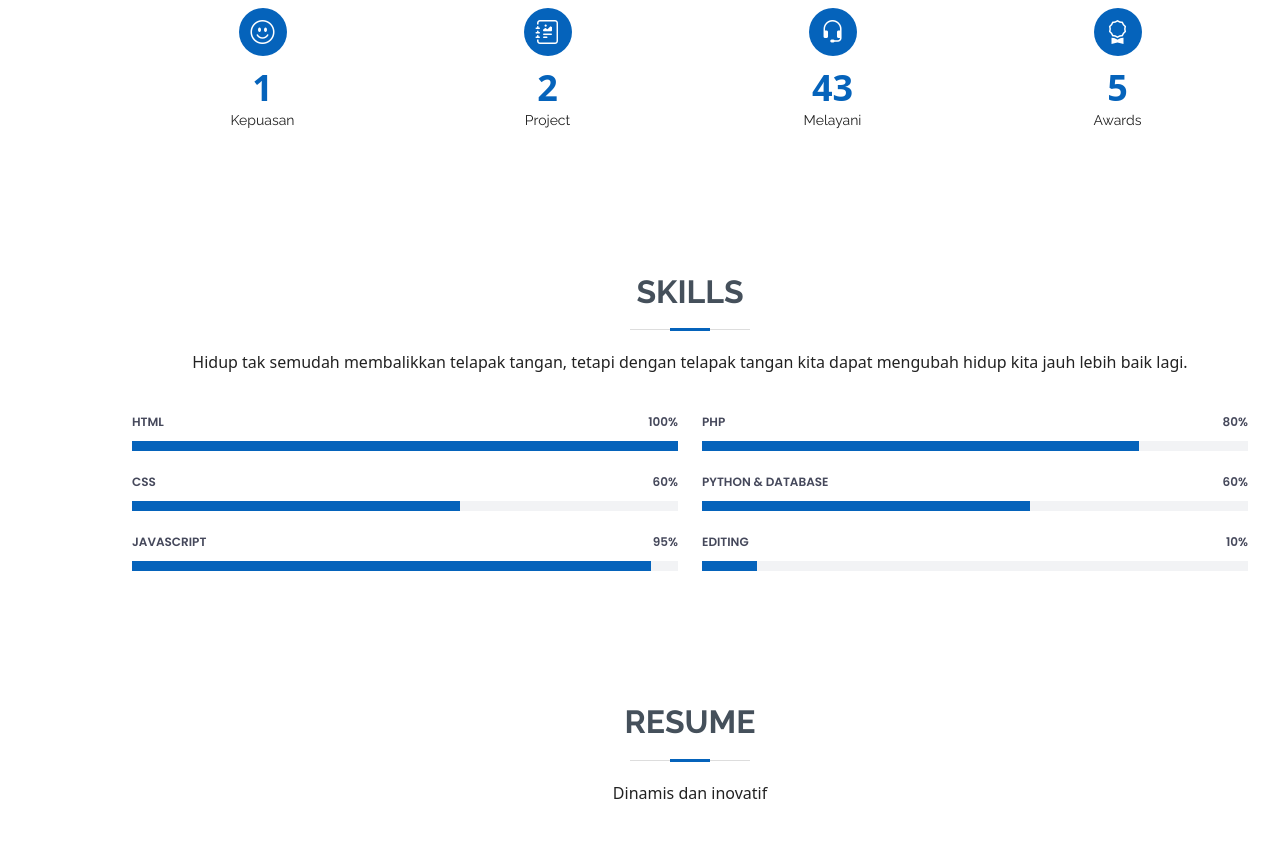
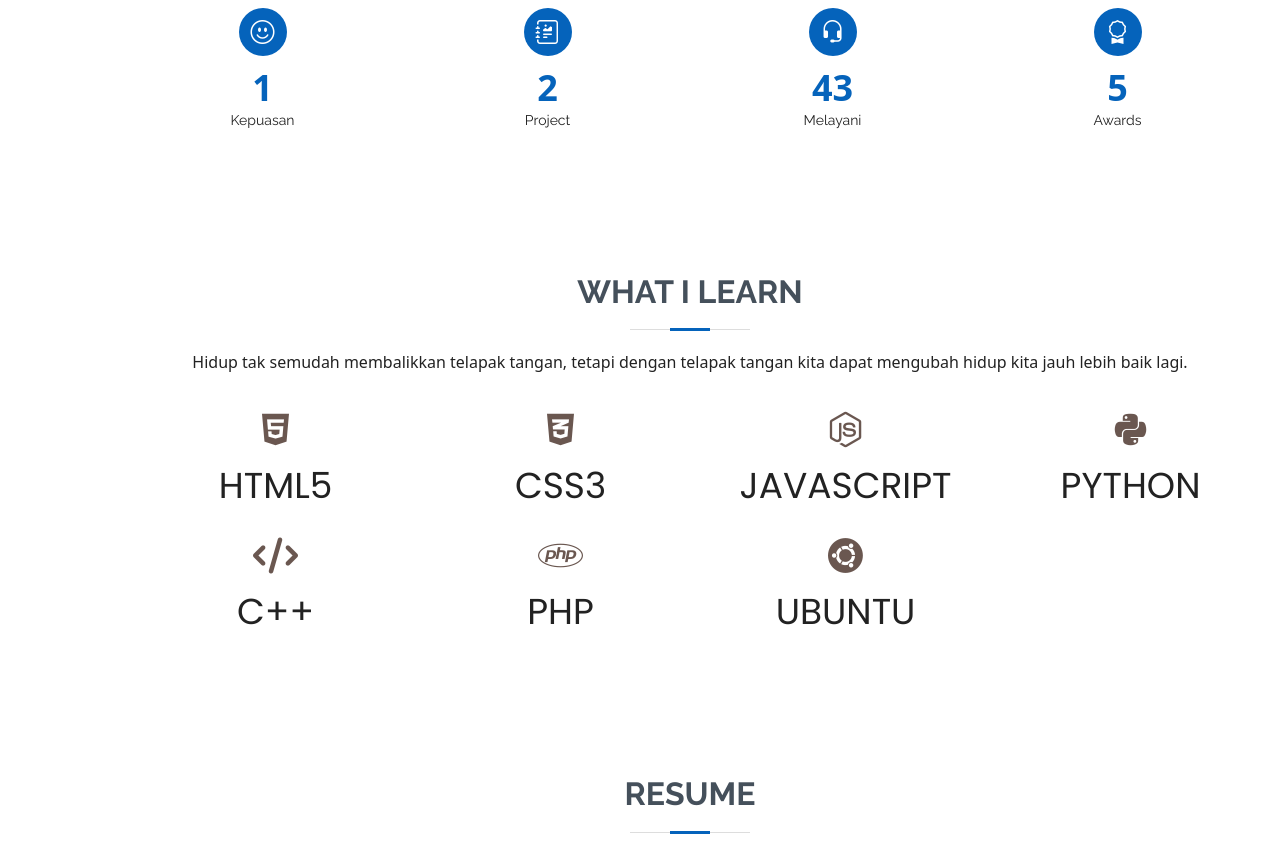
Before and after one commit to vincreator/vinc, a plain HTML site: page index.html in a window 1280 px wide. Shown: the part 1549-2400 px from the top of the page. Drawn offline with Linux system fonts and the light colour scheme.

Commit message:
A lot of fix
- Change skill to icon

```diff
--- a/assets/css/main.css
+++ b/assets/css/main.css
@@ -287,7 +287,7 @@ and this */
   list-style: none;
 }
 
-.nav-menu > ul > li {
+.nav-menu>ul>li {
   position: relative;
   white-space: nowrap;
 }
@@ -321,6 +321,7 @@ and this */
 }
 
 @media (min-width: 992px) {
+
   .nav-menu a,
   .nav-menu a:focus {
     width: 56px;
@@ -336,7 +337,7 @@ and this */
 .nav-menu a:hover,
 .nav-menu .active,
 .nav-menu .active:focus,
-.nav-menu li:hover > a {
+.nav-menu li:hover>a {
   color: #fff;
   background: #0563bb;
 }
@@ -344,18 +345,18 @@ and this */
 .nav-menu a:hover span,
 .nav-menu .active span,
 .nav-menu .active:focus span,
-.nav-menu li:hover > a span {
+.nav-menu li:hover>a span {
   color: #fff;
 }
 
 .nav-menu a:hover,
-.nav-menu li:hover > a {
+.nav-menu li:hover>a {
   width: 100%;
   color: #fff;
 }
 
 .nav-menu a:hover span,
-.nav-menu li:hover > a span {
+.nav-menu li:hover>a span {
   display: block;
 }
 
@@ -395,8 +396,7 @@ and this */
 #home {
   width: 100%;
   height: 100vh;
-  background: url("https://telegra.ph/file/1255a95f9cade06e3a7fa.png") top right
-    no-repeat;
+  background: url("https://telegra.ph/file/1255a95f9cade06e3a7fa.png") top right no-repeat;
   background-size: cover;
   position: relative;
 }
@@ -588,37 +588,20 @@ section {
   font-size: 14px;
 }
 
-.skills .progress {
-  height: 60px;
-  display: block;
-  background: none;
-  border-radius: 0;
+.skills {
+  width: 100%;
+  position: relative;
+  text-align: center;
+  background: rgba(255, 255, 255, 0);
 }
 
-.skills .progress .skill {
-  padding: 10px 0;
-  margin: 0;
-  text-transform: uppercase;
-  display: block;
-  font-weight: 600;
+.skiltext {
   font-family: "Poppins", sans-serif;
-  color: #45485b;
-}
-
-.skills .progress .skill .val {
-  float: right;
-  font-style: normal;
-}
-
-.skills .progress-bar-wrap {
-  background: #f2f3f5;
-}
-
-.skills .progress-bar {
-  width: 1px;
-  height: 10px;
-  transition: 0.9s;
-  background-color: #0563bb;
+  text-align: center;
+  position: relative;
+  color: #6a5750;
+  font-size: 36px;
+  width: 110%;
 }
 
 .resume .resume-title {
--- a/assets/js/portfolio.js
+++ b/assets/js/portfolio.js
@@ -210,10 +210,10 @@ Chart.defaults.global = {
   multiTooltipTemplate: "<%= value %>",
 
   // Function - Will fire on animation progression.
-  onAnimationProgress: function () {},
+  onAnimationProgress: function () { },
 
   // Function - Will fire on animation completion.
-  onAnimationComplete: function () {},
+  onAnimationComplete: function () { },
 };
 
 // BEGIN POLAR DATA ============================================
--- a/index.html
+++ b/index.html
@@ -15,7 +15,7 @@
   <link
     href="https://fonts.googleapis.com/css?family=Open+Sans:300,300i,400,400i,600,600i,700,700i|Raleway:300,300i,400,400i,500,500i,600,600i,700,700i|Poppins:300,300i,400,400i,500,500i,600,600i,700,700i"
     rel="stylesheet">
-
+  <link href="https://cdnjs.cloudflare.com/ajax/libs/font-awesome/6.2.1/css/all.min.css" rel="stylesheet">
   <link href="assets/vendor/aos/aos.css" rel="stylesheet">
   <link href="assets/vendor/bootstrap/css/bootstrap.min.css" rel="stylesheet">
   <link href="assets/vendor/bootstrap-icons/bootstrap-icons.css" rel="stylesheet">
@@ -189,76 +189,76 @@
       </div>
     </section>
 
-    <section id="skills" class="skills section-bg">
+    <section id="skills">
       <div class="container" data-aos="fade-up">
 
         <div class="section-title">
-          <h2>Skills</h2>
+          <h2>what i learn</h2>
           <p>Hidup tak semudah membalikkan telapak tangan, tetapi dengan telapak tangan kita dapat mengubah hidup kita
             jauh lebih baik lagi.</p>
         </div>
 
-        <div class="row skills-content">
+        <div class="row">
 
-          <div class="col-lg-6">
-
-            <div class="progress">
-              <span class="skill">HTML <i class="val">100%</i></span>
-              <div class="progress-bar-wrap">
-                <div class="progress-bar" role="progressbar" aria-valuenow="100" aria-valuemin="0" aria-valuemax="100">
+          <div class="col-lg-3 col-md-6">
+            <div class="skiltext">
+              <i class="fa-brands fa-html5"></i>
+            </div>
+            <div class="skiltext">
+              <p>HTML5</p>
+            </div>
+          </div>
+          <div class="col-lg-3 col-md-6 mt-5 mt-md-0">
+            <div class="skiltext">
+              <i class="fa-brands fa-css3-alt"></i>
+            </div>
+            <div class="skiltext">
+              <p>CSS3</p>
+            </div>
+          </div>
+          <div class="col-lg-3 col-md-6 mt-5 mt-md-0">
+            <div class="skiltext">
+              <i class="fa-brands fa-node-js"></i>
+            </div>
+            <div class="skiltext">
+              <p>JAVASCRIPT</p>
+            </div>
+          </div>
+          <div class="col-lg-3 col-md-6 mt-5 mt-md-0">
+            <div class="skiltext">
+              <i class="fa-brands fa-python"></i>
+            </div>
+            <div class="skiltext">
+              <p>PYTHON</p>
+            </div>
+          </div>
+          <div class="col-lg-3 col-md-6 mt-5 mt-md-0">
+            <div class="skiltext">
+              <i class="fa-sharp fa-solid fa-code"></i>
+            </div>
+            <div class="skiltext">
+              <p>C++</p>
+            </div>
+          </div>
+          <div class="col-lg-3 col-md-6 mt-5 mt-md-0">
+            <div class="skiltext">
+              <i class="fa-brands fa-php"></i>
+            </div>
+            <div class="skiltext">
+              <p>PHP</p>
+            </div>
+          </div>
+          <div class="col-lg-3 col-md-6 mt-5 mt-md-0">
+            <div class="skiltext">
+              <i class="fa-brands fa-ubuntu"></i>
+            </div>
+            <div class="skiltext">
+              <p>UBUNTU</p>
+            </div>
           </div>
         </div>
       </div>
 
-            <div class="progress">
-              <span class="skill">CSS <i class="val">60%</i></span>
-              <div class="progress-bar-wrap">
-                <div class="progress-bar" role="progressbar" aria-valuenow="60" aria-valuemin="0" aria-valuemax="100">
-                </div>
-              </div>
-            </div>
-
-            <div class="progress">
-              <span class="skill">JavaScript <i class="val">95%</i></span>
-              <div class="progress-bar-wrap">
-                <div class="progress-bar" role="progressbar" aria-valuenow="95" aria-valuemin="0" aria-valuemax="100">
-                </div>
-              </div>
-            </div>
-
-          </div>
-
-          <div class="col-lg-6">
-
-            <div class="progress">
-              <span class="skill">PHP <i class="val">80%</i></span>
-              <div class="progress-bar-wrap">
-                <div class="progress-bar" role="progressbar" aria-valuenow="80" aria-valuemin="0" aria-valuemax="100">
-                </div>
-              </div>
-            </div>
-
-            <div class="progress">
-              <span class="skill">Python & Database <i class="val">60%</i></span>
-              <div class="progress-bar-wrap">
-                <div class="progress-bar" role="progressbar" aria-valuenow="60" aria-valuemin="0" aria-valuemax="100">
-                </div>
-              </div>
-            </div>
-
-            <div class="progress">
-              <span class="skill">Editing <i class="val">10%</i></span>
-              <div class="progress-bar-wrap">
-                <div class="progress-bar" role="progressbar" aria-valuenow="10" aria-valuemin="0" aria-valuemax="100">
-                </div>
-              </div>
-            </div>
-
-          </div>
-
-        </div>
-
-      </div>
     </section>
 
     <section id="resume" class="resume">
@@ -418,8 +418,10 @@
                 <h4>LinkTree wannabe</h4>
                 <p>Linktree base from LinkFree</p>
                 <div class="portfolio-links">
-                  <a href="https://telegra.ph/file/e2456119fe10a848af467.jpg" data-gallery="portfolioGallery" class="portfolio-lightbox" title="Web 2"><i class="bx bx-plus"></i></a>
-                  <a href="./portfolio-html/web2.html" class="portfolio-details-lightbox" data-glightbox="type: external" title="Portfolio Details"><i class="bx bx-link"></i></a>
+                  <a href="https://telegra.ph/file/e2456119fe10a848af467.jpg" data-gallery="portfolioGallery"
+                    class="portfolio-lightbox" title="Web 2"><i class="bx bx-plus"></i></a>
+                  <a href="./portfolio-html/web2.html" class="portfolio-details-lightbox"
+                    data-glightbox="type: external" title="Portfolio Details"><i class="bx bx-link"></i></a>
                 </div>
               </div>
             </div>
@@ -443,13 +445,17 @@
 
           <div class="col-lg-4 col-md-6 portfolio-item filter-data">
             <div class="portfolio-wrap">
-              <img src="https://res.cloudinary.com/dqwkklrqz/image/upload/v1674548781/calendar_pages_uzfqmh.jpg" class="img-fluid" alt="">
+              <img src="https://res.cloudinary.com/dqwkklrqz/image/upload/v1674548781/calendar_pages_uzfqmh.jpg"
+                class="img-fluid" alt="">
               <div class="portfolio-info">
                 <h4>Clock</h4>
                 <p>Clock checker automation with js</p>
                 <div class="portfolio-links">
-                  <a href="https://res.cloudinary.com/dqwkklrqz/image/upload/v1674548781/calendar_pages_uzfqmh.jpg" data-gallery="portfolioGallery" class="portfolio-lightbox" title="Data 1"><i class="bx bx-plus"></i></a>
-                  <a href="./portfolio-html/data2.html" class="portfolio-details-lightbox" data-glightbox="type: external" title="Portfolio Details"><i class="bx bx-link"></i></a>
+                  <a href="https://res.cloudinary.com/dqwkklrqz/image/upload/v1674548781/calendar_pages_uzfqmh.jpg"
+                    data-gallery="portfolioGallery" class="portfolio-lightbox" title="Data 1"><i
+                      class="bx bx-plus"></i></a>
+                  <a href="./portfolio-html/data2.html" class="portfolio-details-lightbox"
+                    data-glightbox="type: external" title="Portfolio Details"><i class="bx bx-link"></i></a>
                 </div>
               </div>
             </div>
@@ -614,13 +620,16 @@
 
             <div class="swiper-slide">
               <div class="opinion-item">
-                <img src="https://res.cloudinary.com/dqwkklrqz/image/upload/v1674550403/photo_2023-01-24_15-52-44_upxy2o.jpg" class="opinion-img" alt="">
+                <img
+                  src="https://res.cloudinary.com/dqwkklrqz/image/upload/v1674550403/photo_2023-01-24_15-52-44_upxy2o.jpg"
+                  class="opinion-img" alt="">
                 <h3>Richard Kuhn</h3>
                 <h4>Admin Userbotindo</h4>
                 <p>
                   <i class="bx bxs-quote-alt-left quote-icon-left"></i>
                   Lu itu orangnya memiliki integritas dan dapat dipercaya dalam melakukan pekerjaan.
-                  Lu memahami apa yang lu lakukan dan jika menemui kesulitan yang tidak diketahui lu akan mencari cara bagaimana menyelesaikannya.
+                  Lu memahami apa yang lu lakukan dan jika menemui kesulitan yang tidak diketahui lu akan mencari cara
+                  bagaimana menyelesaikannya.
                   Dan orang yang akan mempekerjakan lu ga akan menyesal.
                   <i class="bx bxs-quote-alt-right quote-icon-right"></i>
                 </p>
```
Also changed, not shown: assets/css/bot.css (+3 -9 lines), assets/css/data2.css (+20 -0 lines), assets/css/web2.css (+70 -16 lines), portfolio-html/bot1.html (+12 -37 lines), portfolio-html/data1.html (+4 -4 lines), portfolio-html/data2.html (+8 -23 lines), portfolio-html/web1.html (+75 -66 lines), portfolio-html/web2.html (+5 -4 lines). Lines whose indentation alone changed are shown as unchanged.
